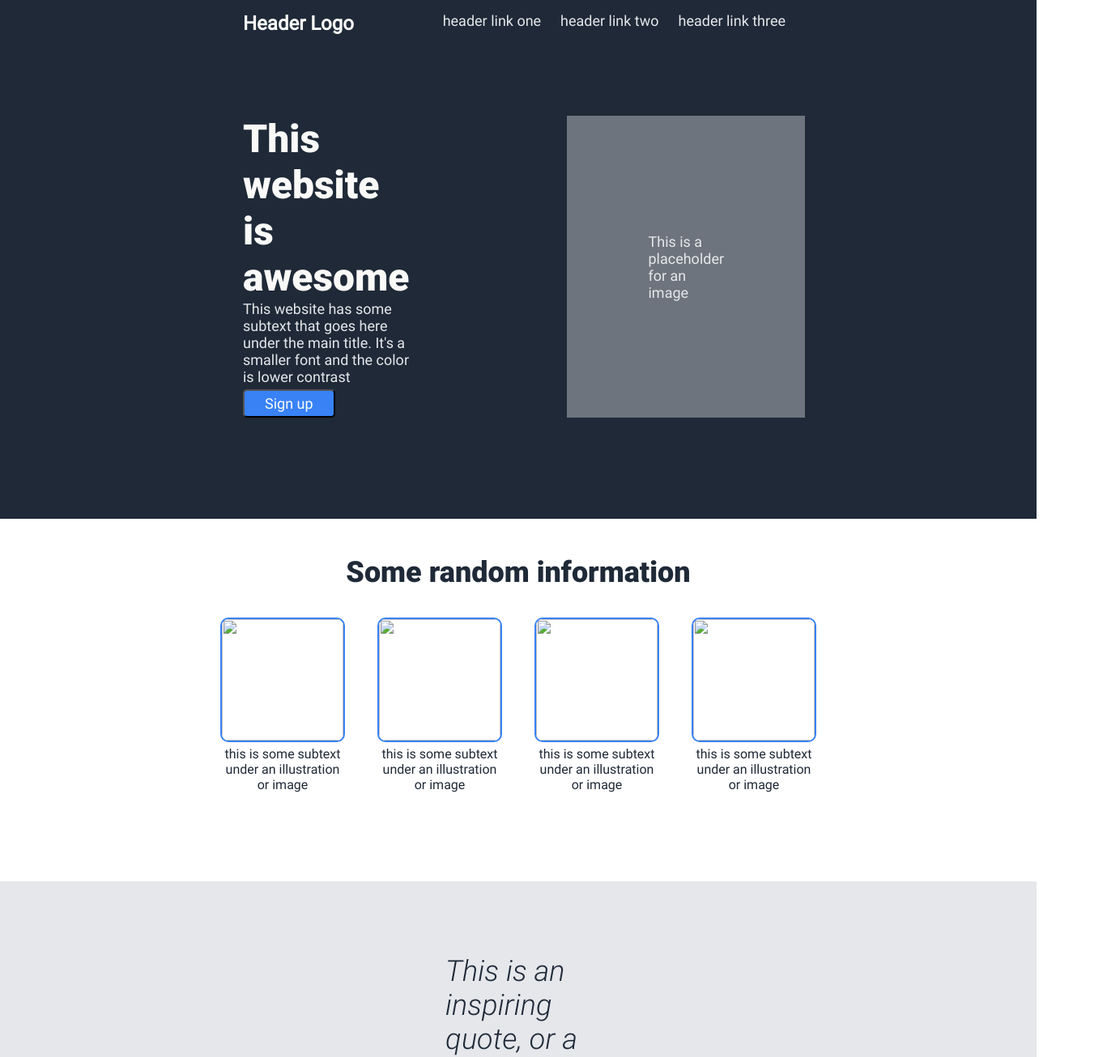
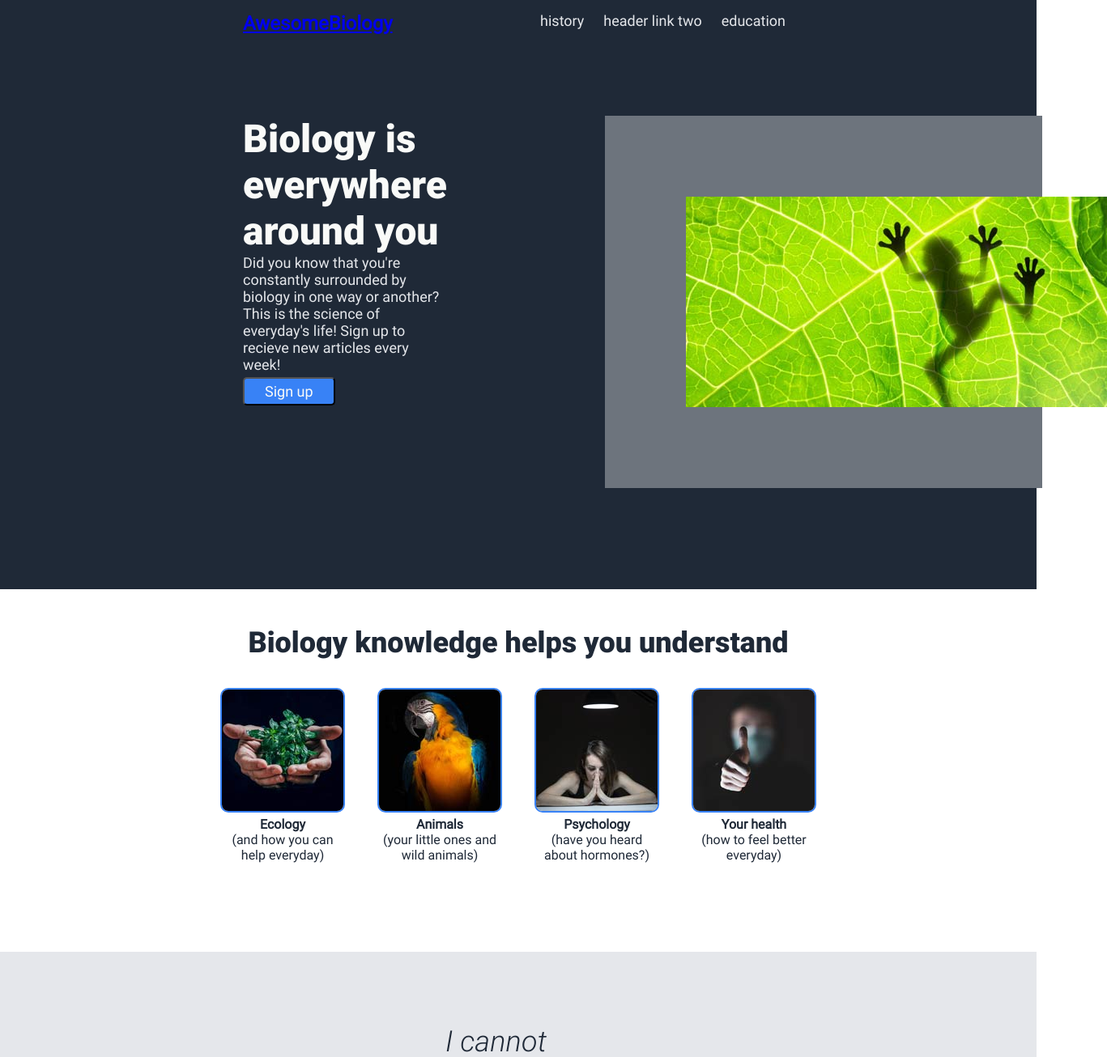
Before and after one commit to Msharova/css-assignment-brainnest, a plain HTML site: page index.html in a window 1280 px wide. Shown: the top 1306 px of the page at 81% size, 1367 px wide, since content can reach past the window. Drawn offline with Linux system fonts and the light colour scheme.

Commit message:
created index.html content

```diff
--- a/index.html
+++ b/index.html
@@ -11,83 +11,91 @@
     <div class="hero">
         <header>
             <div class="header-container">
-                <h3 class="header-logo">Header Logo</h3>
+                <h3 class="header-logo"><a href="./index.html">AwesomeBiology</a></h3>
                 <div class="header-links-container">
-                    <a href="./index.html" class="header-link">header link one</a>
+                    <a href="./index.html" class="header-link">history</a>
                     <a href="./index.html" class="header-link">header link two</a>
-                    <a href="./index.html" class="header-link">header link three</a>
+                    <a href="./index.html" class="header-link">education</a>
                 </div>
             </div>
         </header>
 
         <section class="hero-main-plot">
             <div class="hero-main-plot-left-side">
-                <h1>This website is awesome</h1>
+                <h1>Biology is everywhere around you</h1>
                 <p>
-                    This website has some subtext that goes here under the main title.
-                    It's a smaller font and the color is lower contrast
+                    Did you know that you're constantly surrounded
+                    by biology in one way or another? This is the science of everyday's life!
+                    Sign up to recieve new articles every week!
                 </p>
                 <button class="hero-main-plot-button">Sign up</button>
             </div>
             <div class="hero-main-plot-right-side">
-                <p>This is a placeholder for an image</p>
+                <img src="./images/biology.jpg" alt="Photo: Sunlight through the green leaf and the frog on it">
             </div>
         </section>
     </div>
 
     <div class="main-information">
-        <h2>Some random information</h2>
+        <h2>Biology knowledge helps you understand</h2>
 
         <section class="main-information-images-container">
             <div>
-                <img src="" alt="">
+                <img src="./images/ecology.jpg" alt="Photo: Man's hand holding a small plant on the black background">
                 <p>
-                    this is some subtext under an illustration
-                    or image
+                   <strong>Ecology</strong>
+                   <br>
+                   (and how you can help everyday)
                 </p>
             </div>
             <div>
-                <img src="" alt="">
+                <img src="./images/animals.jpg" alt="Photo: A colorful orange, white and blue parrot on black background">
                 <p>
-                    this is some subtext under an illustration
-                    or image
+                    <strong>Animals</strong>
+                    <br>
+                    (your little ones and wild animals)
                 </p>
             </div>
             <div>
-                <img src="" alt="">
+                <img src="./images/psychology.jpg" alt="Photo: Woman holding her hands near the face under the lamp on black background">
                 <p>
-                    this is some subtext under an illustration
-                    or image
+                    <strong>Psychology</strong>
+                    <br>
+                    (have you heard about hormones?)
                 </p>
             </div>
             <div>
-                <img src="" alt="">
+                <img src="./images/health.jpg" alt="Photo: A blurred man in medical mask showing thumbs up">
                 <p>
-                    this is some subtext under an illustration
-                    or image
+                    <strong>Your health</strong>
+                    <br>
+                    (how to feel better everyday)
                 </p>
             </div>
         </section>
 
         <section class="main-information-quote">
             <p class="quote">
-                This is an inspiring quote, or a testimonial from a customer.
-                Maybe it's just filling up space, or maybe people will actually
-                read it. Who knows? All I know is that it looks nice.
+                I cannot think of a single field in biology or medicine
+                in which we can claim genuine understanding, and it seems
+                to me the more we learn about living creatures, especially
+                ourselves, the stranger life becomes.
             </p>
-            <p class="signature">-Thor</p>
+            <p class="signature">-Lewis Thomas</p>
         </section>
 
         <section class="main-information-call-for-action">
             <div>
-                <h4>Call to action! It's time!</h4>
-                <p>Sign up for our product by clicking that button right over there!</p>
+                <h4>We've got your interest now?</h4>
+                <p>Sign up to recieve our articles by clicking that button right over there!</p>
             </div>
-            <button>Sign up</button>
+            <div>
+                <button>Sign up</button>
+            </div>
         </section>
 
         <footer>
-            <h5>Copyright @</h5>
+            <h5>Copyright @ 2023 AwesomeBiology</h5>
         </footer>
     </div>
 </body>
```
